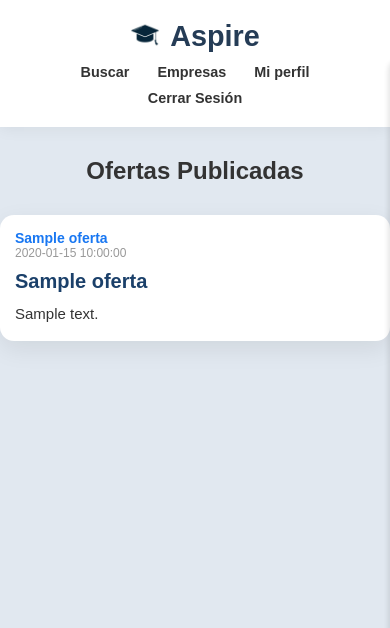
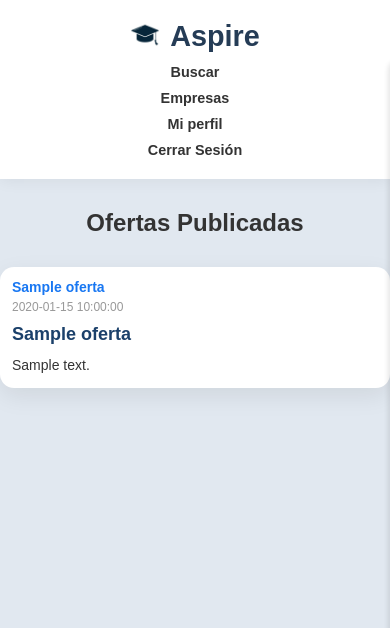
Before and after one commit to HeillyMM/Aspire, a Flask app: page /ver_ofertas in a window 390 px wide. Shown: the top 628 px of the page. Run offline with Flask 3, Linux system fonts and the light colour scheme; the visitor is signed in with stand-in values (Sample User, id 1); a database or web service that is not in the repository returns one stand-in record (values such as "Sample title"); some libraries are stand-ins or nearby versions.

Commit message:
16to Commit

```diff
--- a/static/style.css
+++ b/static/style.css
@@ -1439,3 +1439,102 @@ select {
         padding: 12px;
     }
 }
+
+
+
+
+/* ===========================
+   RESPONSIVE PARA CELULARES
+=========================== */
+@media (max-width: 768px) {
+
+    /* Header */
+    .header-container {
+        flex-direction: column;
+        gap: 10px;
+        padding: 10px 20px !important;
+    }
+
+    nav ul {
+        flex-direction: column;
+        gap: 8px !important;
+    }
+
+    .logo {
+        margin-right: 0 !important;
+    }
+
+    /* HERO */
+    .hero-section h1 {
+        font-size: 2rem;
+    }
+
+    .hero-buttons {
+        justify-content: center !important;
+        flex-direction: column;
+    }
+
+    /* PERFIL PRINCIPAL */
+    .perfil-main-container {
+        flex-direction: column;
+        margin-top: 20px;
+    }
+
+    .perfil-card {
+        width: 100% !important;
+        margin: 0 !important;
+    }
+
+    /* FEED */
+    .feed-container {
+        width: 100% !important;
+    }
+
+    .feed-card,
+    .oferta-post {
+        width: 100% !important;
+        margin: 10px 0 !important;
+        padding: 15px !important;
+    }
+
+    /* OFERTAS */
+    .oferta-header {
+        flex-direction: column;
+        align-items: flex-start;
+        gap: 5px;
+    }
+
+    /* Panel lateral */
+    .perfil-panel {
+        width: 100% !important;
+        right: -100% !important;
+    }
+
+    .perfil-panel.open {
+        right: 0 !important;
+    }
+
+    /* Login / Registro */
+    .form-card, .form-section, .login-card {
+        padding: 25px 20px !important;
+        width: 100% !important;
+        max-width: 100% !important;
+    }
+}
+
+/* Para pantallas muy pequeñas (celulares de 340px) */
+@media (max-width: 420px) {
+
+    .feed-card,
+    .oferta-post {
+        padding: 12px !important;
+    }
+
+    .oferta-titulo {
+        font-size: 18px !important;
+    }
+
+    .oferta-descripcion {
+        font-size: 14px !important;
+    }
+}
```
